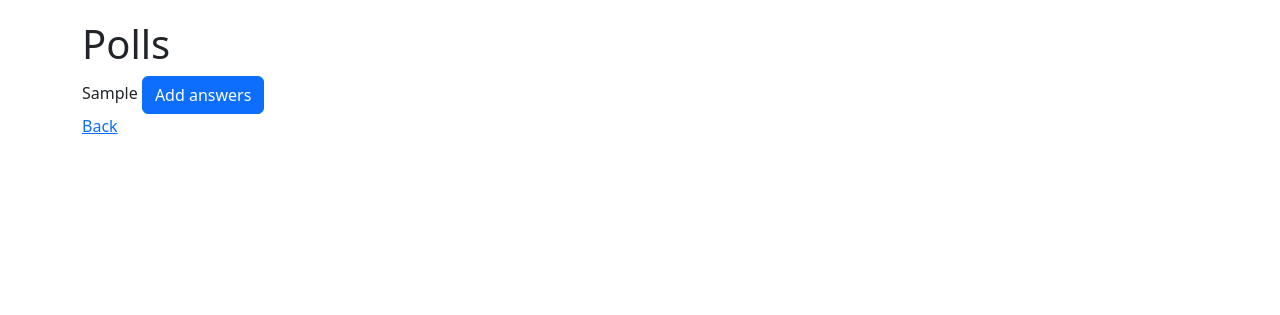
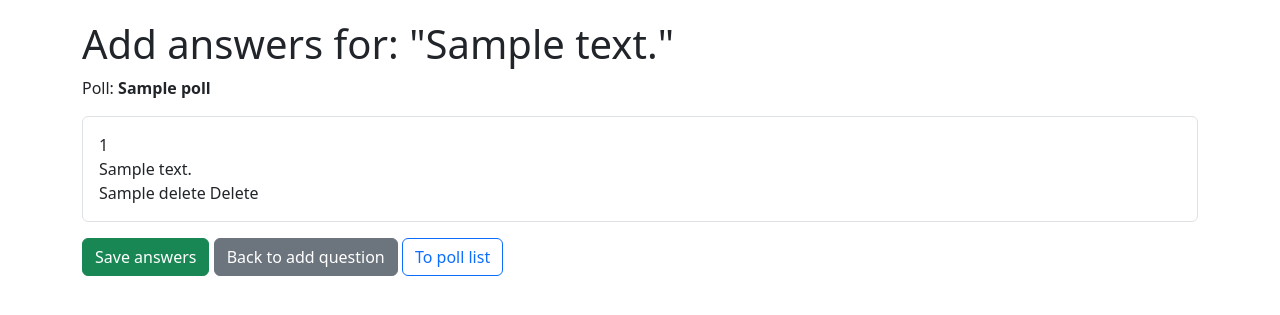
Before and after one commit to Illugha/Group_portal, a Django app: template templates/polls/answer_form.html in a window 1280 px wide. Shown: the part 66-381 px from the top of the page. Run offline with Django 3.2, Linux system fonts and the light colour scheme; the template is opened without the code that fills it: most values are stand-ins (such as "Sample title", 1, 10 or a date in 2020); grey boxes marked "Sample" are stand-in pictures.

Commit message:
fixed problem with creating answers

```diff
--- a/templates/polls/answer_form.html
+++ b/templates/polls/answer_form.html
@@ -1,12 +1,30 @@
+<!-- answer_form.html -->
 {% extends 'base.html' %}
 {% block content %}
-  <h1>Polls</h1>
-    <form method="post">
-        {% csrf_token %}
-        {% for form in answers %}
-            {{ form.as_p }}
-        {% endfor %}
-        <button type="submit" class="btn btn-primary">Add answers</button>
-    </form>
-    <a href="{% url 'polls:question-create' poll.id %}">Back</a>
+  <h1>Add answers for: "{{ question.question_text }}"</h1>
+  <p>Poll: <strong>{{ poll.title }}</strong></p>
+
+  <form method="post">
+    {% csrf_token %}
+    {{ answers.management_form }}  <!-- ОБОВ'ЯЗКОВО! -->
+
+    {% for form in answers %}
+      <div class="border p-3 mb-3 rounded">
+        {{ form.id }}  <!-- приховане поле id (для оновлення/видалення) -->
+        <div class="form-group">
+          {{ form.answer_text }}
+          {% if form.answer_text.errors %}
+            <small class="text-danger">{{ form.answer_text.errors }}</small>
+          {% endif %}
+        </div>
+        {% if form.instance.pk %}
+          {{ form.DELETE }} <label for="{{ form.DELETE.id_for_label }}">Delete</label>
+        {% endif %}
+      </div>
+    {% endfor %}
+
+    <button type="submit" class="btn btn-success">Save answers</button>
+    <a href="{% url 'polls:question-create' poll.id %}" class="btn btn-secondary">Back to add question</a>
+    <a href="{% url 'polls:poll-list' %}" class="btn btn-outline-primary">To poll list</a>
+  </form>
 {% endblock %}
```
Also changed, not shown: polls/views.py (+25 -22 lines), polls/migrations/0003_alter_answer_question_alter_question_poll.py (added).
